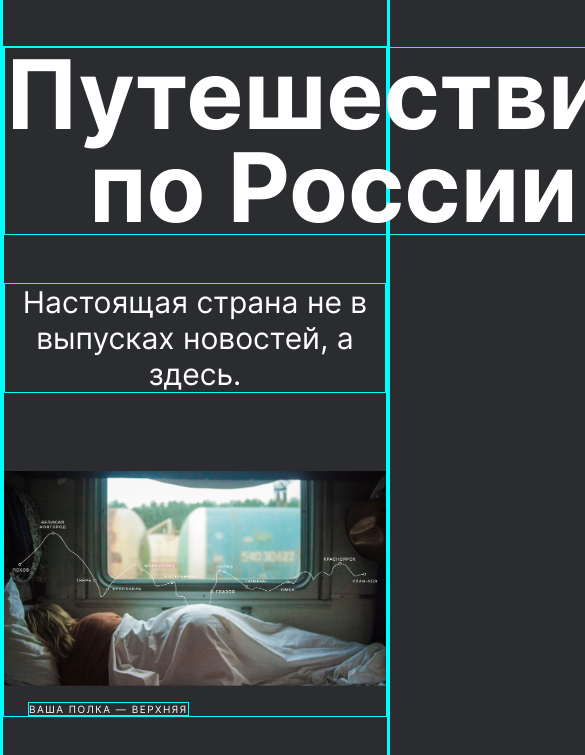
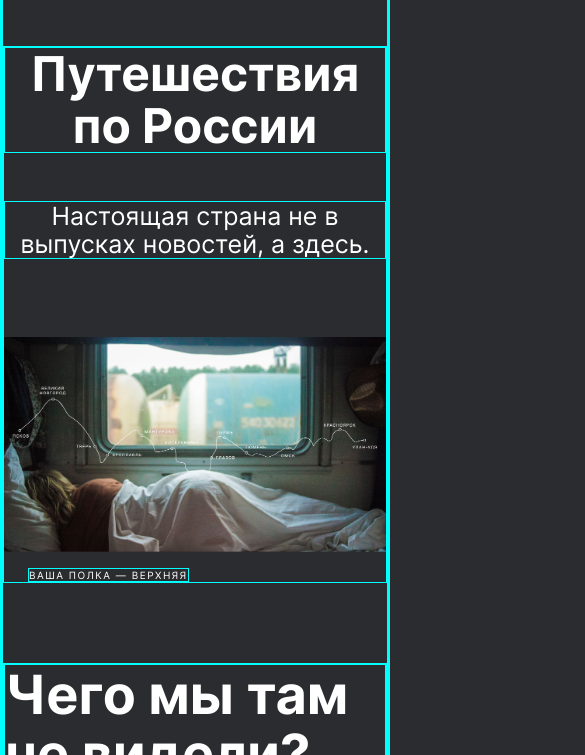
Before and after one commit to PavelEremeev/russian-travel, a plain HTML site: page index.html in a window 390 px wide. Shown: the part 89-844 px from the top of the page, 585 px wide, since content can reach past the window. Drawn offline with Linux system fonts and the light colour scheme.

Commit message:
fixing horizontal scroll, change breakpoints 375px

```diff
--- a/blocks/footer/__copyright/footer__copyright.css
+++ b/blocks/footer/__copyright/footer__copyright.css
@@ -21,7 +21,7 @@
 }
 
 
-@media screen and (max-width: 375px) {
+@media screen and (max-width: 650px) {
     .footer__copyright {
         margin-top: 16px;
         max-width: 282px;
--- a/blocks/footer/__link/footer__link.css
+++ b/blocks/footer/__link/footer__link.css
@@ -25,7 +25,7 @@
 }
 
 
-@media screen and (max-width: 375px) {
+@media screen and (max-width: 650px) {
     .footer__link {
         margin-bottom: 32px;
         margin-left: 0px;
--- a/blocks/footer/__nav/footer__nav.css
+++ b/blocks/footer/__nav/footer__nav.css
@@ -3,7 +3,7 @@
 }
 
 
-@media screen and (max-width: 375px) {
+@media screen and (max-width: 650px) {
     .footer__nav {
         flex-direction: column;
         align-items: baseline;
--- a/blocks/footer/footer.css
+++ b/blocks/footer/footer.css
@@ -35,7 +35,7 @@
 }
 
 
-@media screen and (max-width: 375px) {
+@media screen and (max-width: 650px) {
     .footer {
         flex-direction: column;
         max-width: 282px;
--- a/blocks/lead/__subtitle/lead__subtitle.css
+++ b/blocks/lead/__subtitle/lead__subtitle.css
@@ -28,6 +28,17 @@
 }
 
 
+
+@media screen and (max-width: 700px ) and (min-width: 376px ) {
+    .lead__subtitle {
+        max-width: 650px;
+        margin-top: 48px;
+        font-size: 25px;
+        line-height: 28px;
+    }
+}
+
+
 @media screen and (max-width: 375px ) {
     .lead__subtitle {
         max-width: 300px;
--- a/blocks/lead/__title/lead__title.css
+++ b/blocks/lead/__title/lead__title.css
@@ -26,6 +26,15 @@
     }
 }
 
+@media screen and (max-width: 700px ) and (min-width: 376px ) {
+    .lead__title {
+        max-width: 680px;
+        font-size: 48px;
+        line-height: 52px;
+
+    }
+}
+
 
 @media screen and (max-width: 375px ) {
     .lead__title {
--- a/blocks/place/__image/place__image.css
+++ b/blocks/place/__image/place__image.css
@@ -22,17 +22,7 @@
     }
 }
 
-
-@media screen and (max-width: 650px) and (min-width: 376px) {
-    .place__image {
-        width: 100%;
-        height: 340px;
-        object-fit: cover;
-    }
-}
-
-
-@media screen and (max-width: 375px) {
+@media screen and (max-width: 600px) {
     .place__image {
         width: 100%;
         height: auto;
@@ -42,11 +32,3 @@
         object-fit: none;
     }
 }
-
-/*
-@media screen and (max-width: 320px) {
-    .place__image {
-
-    }
-}
-*/
--- a/blocks/place/__paragraph/place__paragraph.css
+++ b/blocks/place/__paragraph/place__paragraph.css
@@ -27,7 +27,7 @@
 }
 
 
-@media screen and (max-width: 375px) {
+@media screen and (max-width: 600px) {
     .place__paragraph {
         max-width: 343px;
     }
--- a/blocks/place/__paragraphs/place__paragraphs.css
+++ b/blocks/place/__paragraphs/place__paragraphs.css
@@ -3,7 +3,7 @@
 }
 
 
-@media screen and (max-width: 375px) {
+@media screen and (max-width: 600px) {
     .place__paragraphs {
         margin-top: 24px;
         margin-left: 16px;
--- a/blocks/place/__title/place__title.css
+++ b/blocks/place/__title/place__title.css
@@ -29,7 +29,7 @@
 }
 
 
-@media screen and (max-width: 375px) {
+@media screen and (max-width: 600px) {
     .place__title {
         max-width: 343px;
         font-size: 32px;
--- a/blocks/place/__url-heading/place__url-heading.css
+++ b/blocks/place/__url-heading/place__url-heading.css
@@ -12,7 +12,7 @@
 }
 
 
-@media screen and (max-width: 375px) {
+@media screen and (max-width: 600px) {
     .place__url-heading {
         display: none;
     }
--- a/blocks/place/__url/place__url.css
+++ b/blocks/place/__url/place__url.css
@@ -19,7 +19,7 @@
 
 
 
-@media screen and (max-width: 375px) {
+@media screen and (max-width: 600px) {
     .place__url {
         display: none;
     }
--- a/blocks/place/place.css
+++ b/blocks/place/place.css
@@ -38,7 +38,7 @@
 }
 
 
-@media screen and (max-width: 375px) {
+@media screen and (max-width: 600px) {
     .place {
         grid-gap: 0;
         grid-template-rows: repeat(3, minmax(min-content, max-content));
--- a/blocks/video/__container/video__container.css
+++ b/blocks/video/__container/video__container.css
@@ -20,7 +20,7 @@
 }
 
 
-@media screen and (max-width: 375px) {
+@media screen and (max-width: 450px) {
     .video__container {
         margin-top: 24px;
         flex-direction: column;
--- a/blocks/video/__duration/video__duration.css
+++ b/blocks/video/__duration/video__duration.css
@@ -29,7 +29,7 @@
 }
 
 
-@media screen and (max-width: 375px) {
+@media screen and (max-width: 450px) {
     .video__duration {
         max-width: 44px;
     }
--- a/blocks/video/__item/_bg/video__item_bg_observatory.css
+++ b/blocks/video/__item/_bg/video__item_bg_observatory.css
@@ -12,7 +12,7 @@
 }
 
 
-@media screen and (max-width: 375px) {
+@media screen and (max-width: 450px) {
     .video__item_bg_observatory:last-of-type {
         margin-bottom: 0;
     }
--- a/blocks/video/__item/video__item.css
+++ b/blocks/video/__item/video__item.css
@@ -69,7 +69,7 @@
     }
 }
 
-@media screen and (max-width: 375px) {
+@media screen and (max-width: 450px) {
     .video__item {
         /*width: 343px;*/
         min-height: 200px;
--- a/blocks/video/__subtitle/video__subtitle.css
+++ b/blocks/video/__subtitle/video__subtitle.css
@@ -20,7 +20,7 @@
 }
 
 
-@media screen and (max-width: 375px) {
+@media screen and (max-width: 450px) {
     .video__subtitle {
         max-width: 295px;
 
--- a/blocks/video/__title/video__title.css
+++ b/blocks/video/__title/video__title.css
@@ -23,7 +23,7 @@
 }
 
 
-@media screen and (max-width: 375px) {
+@media screen and (max-width: 450px) {
     .video__title {
         max-width: 295px;
 
```
